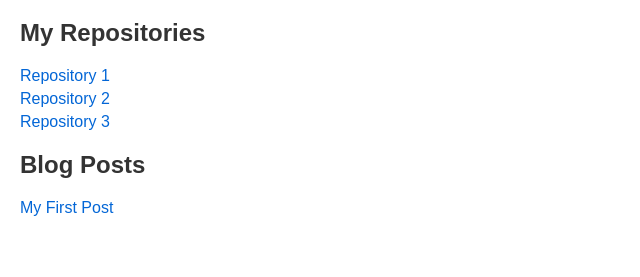
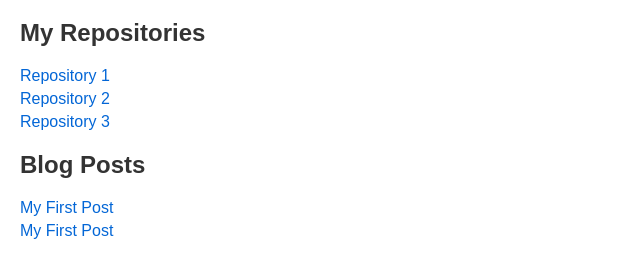
Before and after one commit to mcyhx/mcyhx.github.io, a plain HTML site: page index.html in a window 1280 px wide. Shown: the part 61-338 px from the top of the page, without its empty margins (0-640 px from the left). Drawn offline with Linux system fonts and the light colour scheme.

Commit message:
add solution Arch for data analytics on aws.html

```diff
--- a/index.html
+++ b/index.html
@@ -39,6 +39,7 @@ text-decoration: underline;
 <h2>Blog Posts</h2>
 <ul id="blog-list">
 <li><a href="posts/my-first-post.html">My First Post</a></li>
+<li><a href="posts/Example1/Solution Architecture for Data Analytics on AWS.html">My First Post</a></li>
 </ul>
 </body>
 </html>
```
